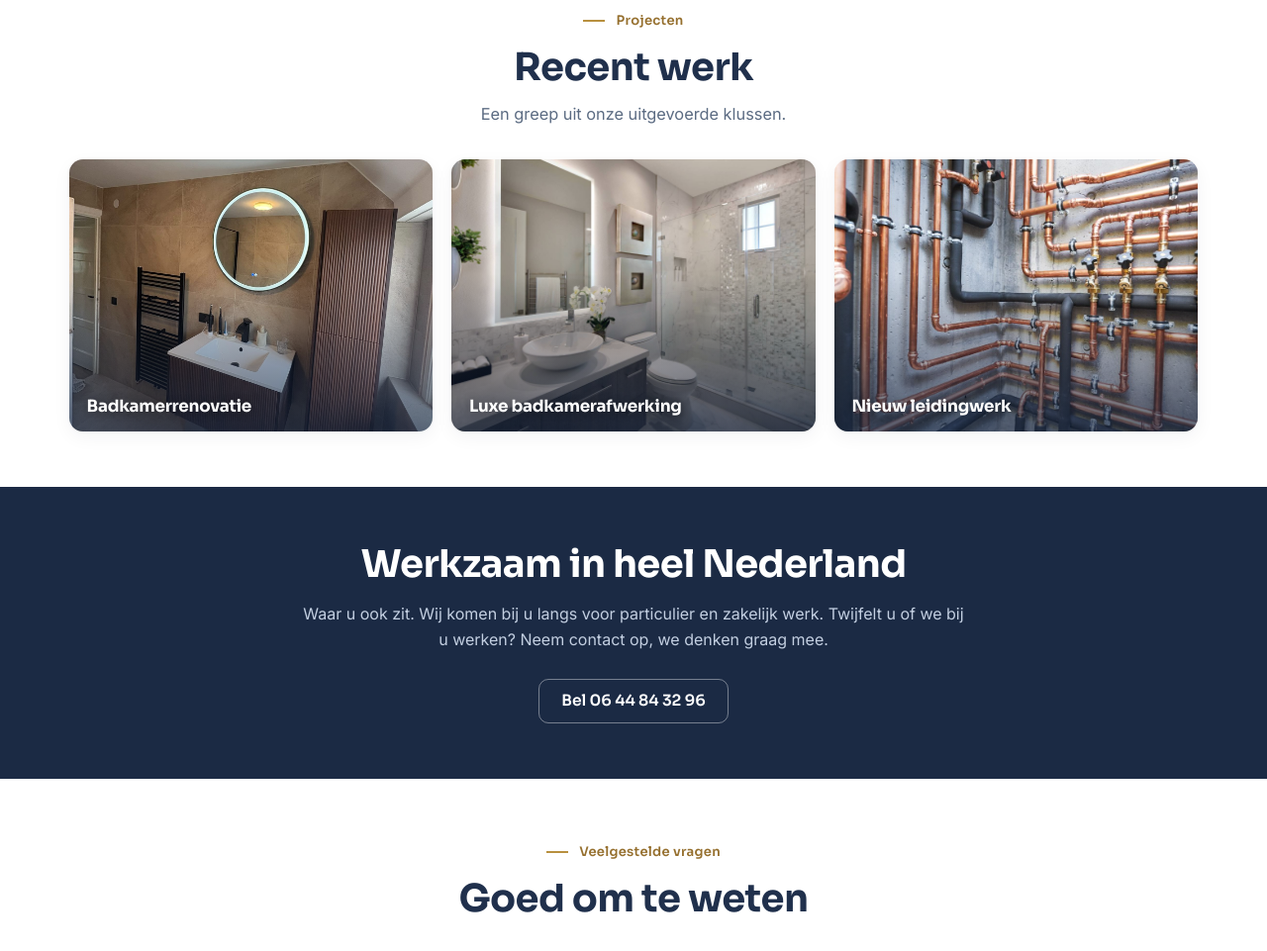
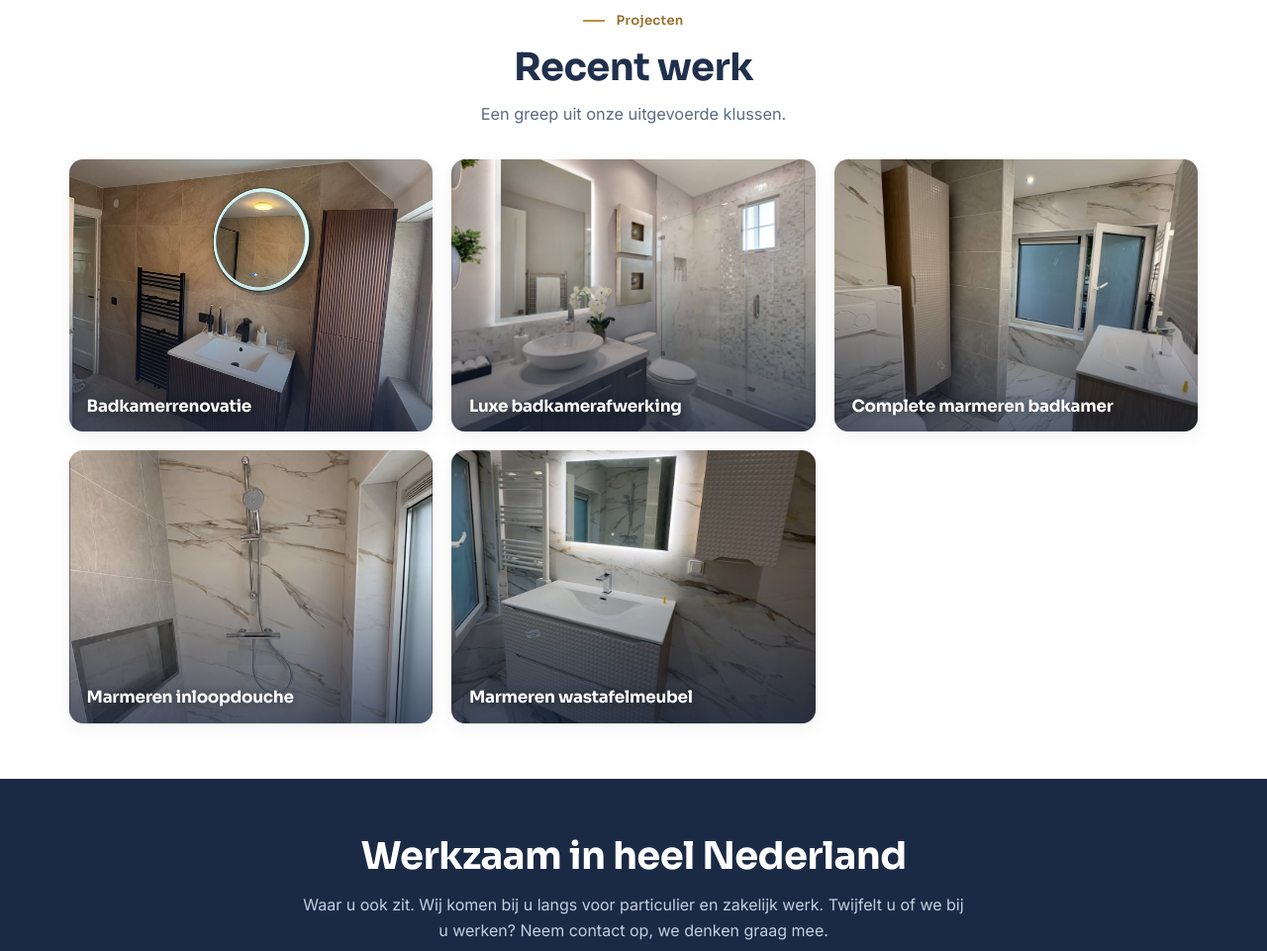
Before and after one commit to zayd83/annofix-website, a plain HTML site: page index.html in a window 1280 px wide. Shown: the part 3421-4382 px from the top of the page at 99% size. Drawn offline with Linux system fonts and the light colour scheme.

Commit message:
Drie nieuwe marmeren badkamerfoto's toevoegen aan projecten
De "Nieuw leidingwerk"-kaart (stockfoto van koperen leidingen) is
vervangen door een echte foto van de complete marmeren badkamer.
Daarnaast twee extra projectkaarten toegevoegd: de marmeren inloop-
douche en het marmeren wastafelmeubel. Projectensectie toont nu 5
echte klantfoto's i.p.v. 3, waarvan 1 nog een stockfoto (luxe
badkamerafwerking).

Co-Authored-By: Claude Sonnet 5 <noreply@anthropic.com>

```diff
--- a/css/style.css
+++ b/css/style.css
@@ -202,8 +202,8 @@ html.js .reveal{opacity:0;transform:translateY(18px);transition:opacity .7s cubi
 html.js .reveal.is-visible{opacity:1;transform:none}
 .usps__grid .usp:nth-child(2),.services__grid .service-card:nth-child(2),.steps__list .step:nth-child(2),.projects__grid .project-card:nth-child(2){transition-delay:.08s}
 .usps__grid .usp:nth-child(3),.services__grid .service-card:nth-child(3),.steps__list .step:nth-child(3),.projects__grid .project-card:nth-child(3){transition-delay:.16s}
-.usps__grid .usp:nth-child(4),.services__grid .service-card:nth-child(4){transition-delay:.24s}
-.services__grid .service-card:nth-child(5){transition-delay:.32s}
+.usps__grid .usp:nth-child(4),.services__grid .service-card:nth-child(4),.projects__grid .project-card:nth-child(4){transition-delay:.24s}
+.services__grid .service-card:nth-child(5),.projects__grid .project-card:nth-child(5){transition-delay:.32s}
 .services__grid .service-card:nth-child(6){transition-delay:.4s}
 .services__grid .service-card:nth-child(7){transition-delay:.48s}
 .why__inner .why__content{transition-delay:.1s}
--- a/index.html
+++ b/index.html
@@ -212,7 +212,9 @@
         <ul class="projects__grid">
           <li class="project-card reveal"><img src="assets/project-badkamer-wastafel.jpg" alt="Project — badkamerrenovatie, wastafelmeubel met spiegel"><h3 data-i18n="projects.item1">Badkamerrenovatie</h3></li>
           <li class="project-card reveal"><img src="assets/project-badkamer-luxe.jpg" alt="Project — luxe badkamerafwerking"><h3 data-i18n="projects.item2">Luxe badkamerafwerking</h3></li>
-          <li class="project-card reveal"><img src="assets/project-leidingwerk.jpg" alt="Project — nieuw leidingwerk"><h3 data-i18n="projects.item3">Nieuw leidingwerk</h3></li>
+          <li class="project-card reveal"><img src="assets/project-marmer-badkamer.jpg" alt="Project — complete marmeren badkamer"><h3 data-i18n="projects.item3">Complete marmeren badkamer</h3></li>
+          <li class="project-card reveal"><img src="assets/project-marmer-douche.jpg" alt="Project — marmeren inloopdouche"><h3 data-i18n="projects.item4">Marmeren inloopdouche</h3></li>
+          <li class="project-card reveal"><img src="assets/project-marmer-wastafel.jpg" alt="Project — marmeren wastafelmeubel"><h3 data-i18n="projects.item5">Marmeren wastafelmeubel</h3></li>
         </ul>
       </div>
     </section>
--- a/js/i18n.js
+++ b/js/i18n.js
@@ -75,7 +75,9 @@ window.ANNOFIX_I18N = {
     "projects.lead": "Een greep uit onze uitgevoerde klussen.",
     "projects.item1": "Badkamerrenovatie",
     "projects.item2": "Luxe badkamerafwerking",
-    "projects.item3": "Nieuw leidingwerk",
+    "projects.item3": "Complete marmeren badkamer",
+    "projects.item4": "Marmeren inloopdouche",
+    "projects.item5": "Marmeren wastafelmeubel",
 
     "area.ariaLabel": "Servicegebied",
     "area.h2": "Werkzaam in heel Nederland",
@@ -197,7 +199,9 @@ window.ANNOFIX_I18N = {
     "projects.lead": "A selection of jobs we've completed.",
     "projects.item1": "Bathroom renovation",
     "projects.item2": "Luxury bathroom finish",
-    "projects.item3": "New pipework",
+    "projects.item3": "Complete marble bathroom",
+    "projects.item4": "Marble walk-in shower",
+    "projects.item5": "Marble vanity unit",
 
     "area.ariaLabel": "Service area",
     "area.h2": "Active throughout the Netherlands",
```
Also changed, not shown: assets/project-leidingwerk.jpg (deleted), assets/project-marmer-badkamer.jpg (added), assets/project-marmer-douche.jpg (added), assets/project-marmer-wastafel.jpg (added).
